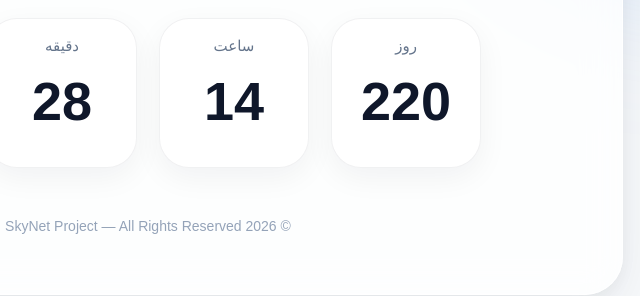
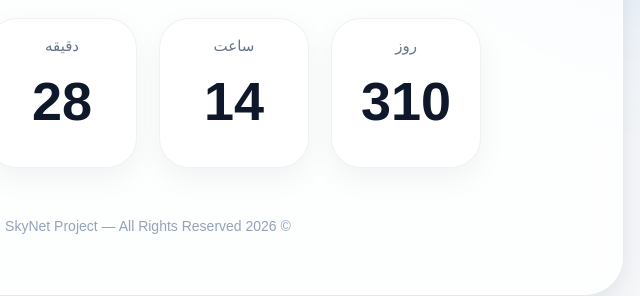
Before and after one commit to IRANSkyNet/Index, a plain HTML site: page Page/SDS.html in a window 1280 px wide. Shown: the part 387-683 px from the top of the page, 492-1132 px from the left. Drawn offline with Linux system fonts and the light colour scheme; a web font is replaced by a local one.

Commit message:
Update SDS.html

```diff
--- a/Page/SDS.html
+++ b/Page/SDS.html
@@ -244,7 +244,7 @@ body{
 
         <div class="box">
             <div class="label">روز</div>
-            <div class="number" id="days">220</div>
+            <div class="number" id="days">00</div>
         </div>
 
         <div class="box">
@@ -274,7 +274,7 @@ body{
 
 /* تاریخ پایان شمارش معکوس */
 
-const targetDate = new Date("2026-12-31T23:59:59").getTime();
+const targetDate = new Date("2027-03-31T23:59:59").getTime();
 
 function updateCountdown(){
 
```
